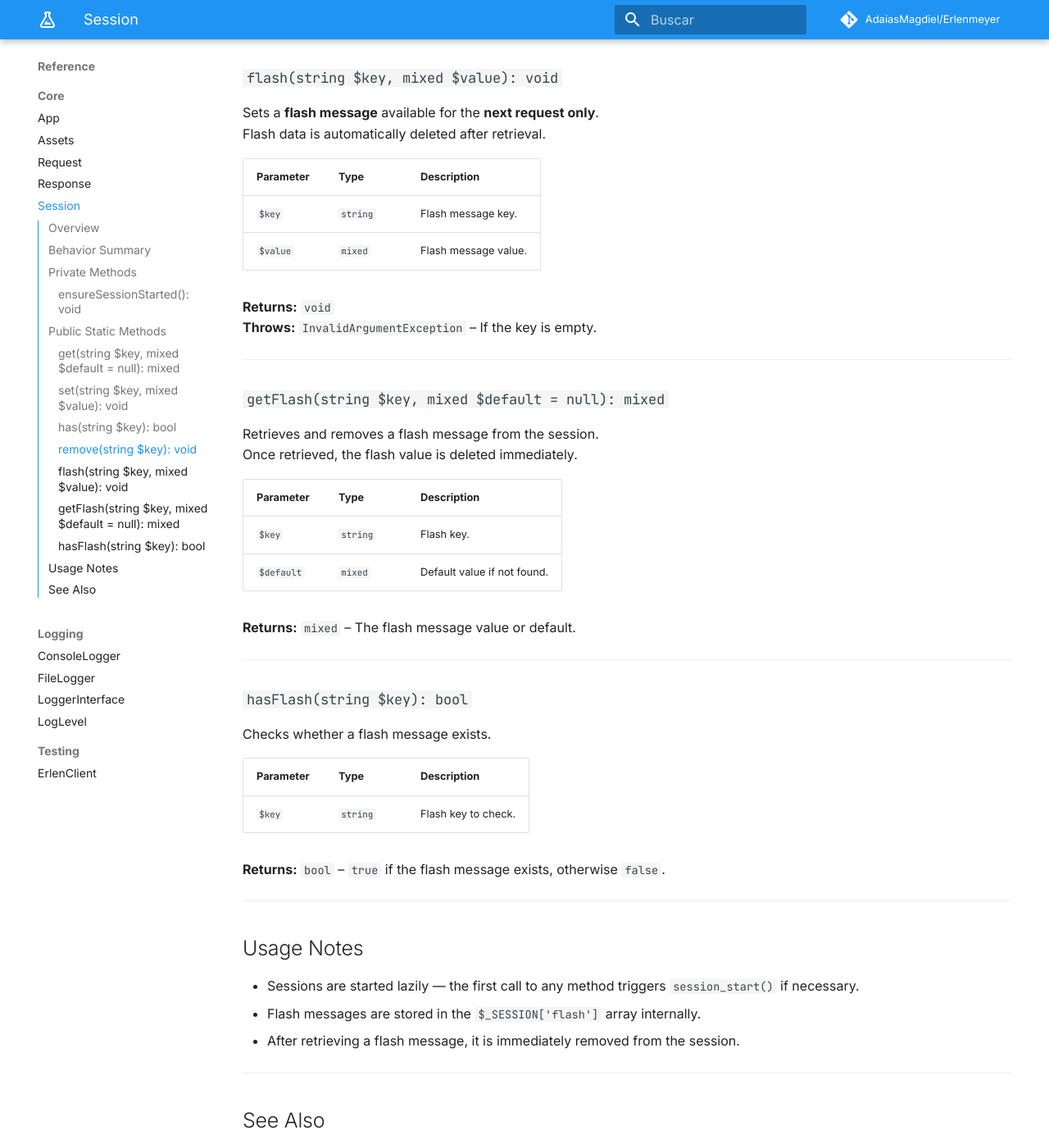
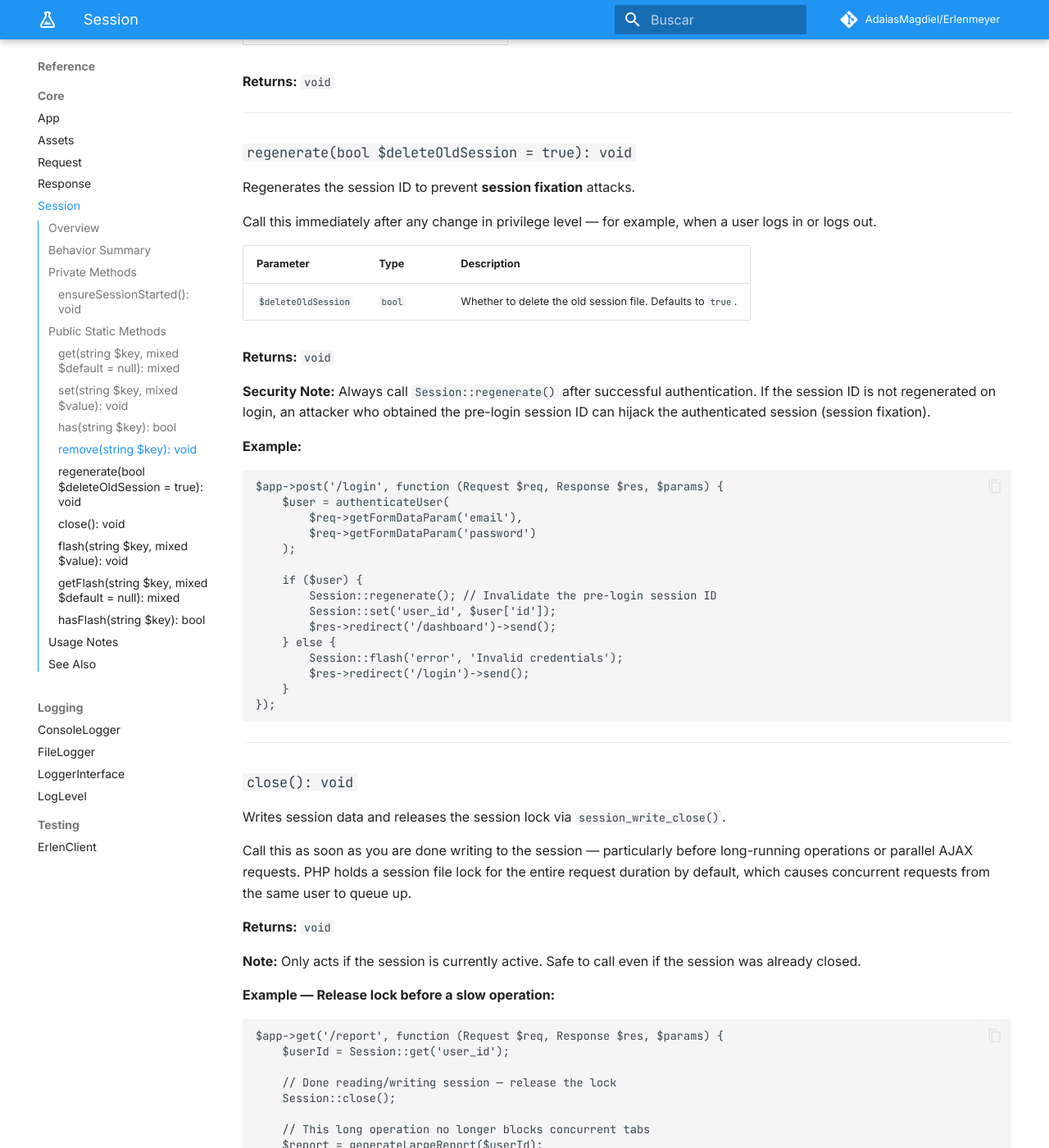
Before and after one commit to AdaiasMagdiel/erlenmeyer, an MkDocs documentation site: the page built from docs/reference/Session.md, in a window 1280 px wide and 1400 px high, scrolled down 2535 px. Shown: the whole window at 82% size. Built offline with MkDocs 1.6.1 and Material for MkDocs 9.7.7, drawn with Linux system fonts in a browser that asks for light colours; comment, search, counter and statistics services are not loaded; some of the changed text lies outside the part shown.

Commit message:
docs: update Session documentation to include regenerate and close methods - Implement session fixation guard via `regenerate()` method - Add `close()` method to release session lock after writing session data - Update documentation with security notes and examples for regenerate and close methods - Remove Assets references from Request and Response documentation

````diff
--- a/docs/reference/Session.md
+++ b/docs/reference/Session.md
@@ -23,6 +23,8 @@ that persist for a single request.
 | **Automatic Initialization** | Automatically starts the session when needed.                         |
 | **Key/Value Storage**        | Provides `get`, `set`, `has`, and `remove` for standard session keys. |
 | **Flash Messages**           | Supports temporary values that are cleared after retrieval.           |
+| **Session Fixation Guard**   | `regenerate()` replaces the session ID after privilege changes.       |
+| **Lock Release**             | `close()` calls `session_write_close()` to unblock concurrent requests. |
 | **Validation**               | Prevents usage of empty session keys.                                 |
 | **Stateless Access**         | Static interface — no instantiation required.                         |
 
@@ -92,6 +94,88 @@ Removes a key (and its value) from the session.
 
 ---
 
+### `regenerate(bool $deleteOldSession = true): void`
+
+Regenerates the session ID to prevent **session fixation** attacks.
+
+Call this immediately after any change in privilege level — for example, when a user
+logs in or logs out.
+
+| Parameter           | Type   | Description                                                  |
+| ------------------- | ------ | ------------------------------------------------------------ |
+| `$deleteOldSession` | `bool` | Whether to delete the old session file. Defaults to `true`.  |
+
+**Returns:** `void`
+
+**Security Note:** Always call `Session::regenerate()` after successful authentication.
+If the session ID is not regenerated on login, an attacker who obtained the pre-login
+session ID can hijack the authenticated session (session fixation).
+
+**Example:**
+
+```php
+$app->post('/login', function (Request $req, Response $res, $params) {
+    $user = authenticateUser(
+        $req->getFormDataParam('email'),
+        $req->getFormDataParam('password')
+    );
+
+    if ($user) {
+        Session::regenerate(); // Invalidate the pre-login session ID
+        Session::set('user_id', $user['id']);
+        $res->redirect('/dashboard')->send();
+    } else {
+        Session::flash('error', 'Invalid credentials');
+        $res->redirect('/login')->send();
+    }
+});
+```
+
+---
+
+### `close(): void`
+
+Writes session data and releases the session lock via `session_write_close()`.
+
+Call this as soon as you are done writing to the session — particularly before
+long-running operations or parallel AJAX requests. PHP holds a session file lock
+for the entire request duration by default, which causes concurrent requests from
+the same user to queue up.
+
+**Returns:** `void`
+
+**Note:** Only acts if the session is currently active. Safe to call even if the
+session was already closed.
+
+**Example — Release lock before a slow operation:**
+
+```php
+$app->get('/report', function (Request $req, Response $res, $params) {
+    $userId = Session::get('user_id');
+
+    // Done reading/writing session — release the lock
+    Session::close();
+
+    // This long operation no longer blocks concurrent tabs
+    $report = generateLargeReport($userId);
+
+    $res->withJson($report)->send();
+});
+```
+
+**Example — AJAX-friendly session handling:**
+
+```php
+$app->post('/track', function (Request $req, Response $res, $params) {
+    Session::set('last_action', time());
+    Session::close(); // Allow concurrent AJAX calls to proceed immediately
+
+    $res->withJson(['ok' => true])->send();
+});
+```
+
+---
+
 ### `flash(string $key, mixed $value): void`
 
 Sets a **flash message** available for the **next request only**.
@@ -138,6 +222,8 @@ Checks whether a flash message exists.
 - Sessions are started lazily — the first call to any method triggers `session_start()` if necessary.
 - Flash messages are stored in the `$_SESSION['flash']` array internally.
 - After retrieving a flash message, it is immediately removed from the session.
+- Call `Session::regenerate()` immediately after any login or privilege escalation to prevent session fixation attacks.
+- Call `Session::close()` before long operations or parallel AJAX calls to release the session file lock and avoid request queuing.
 
 ---
 
````
Also changed, not shown: docs/reference/Request.md (+0 -1 lines), docs/reference/Response.md (+0 -1 lines).
